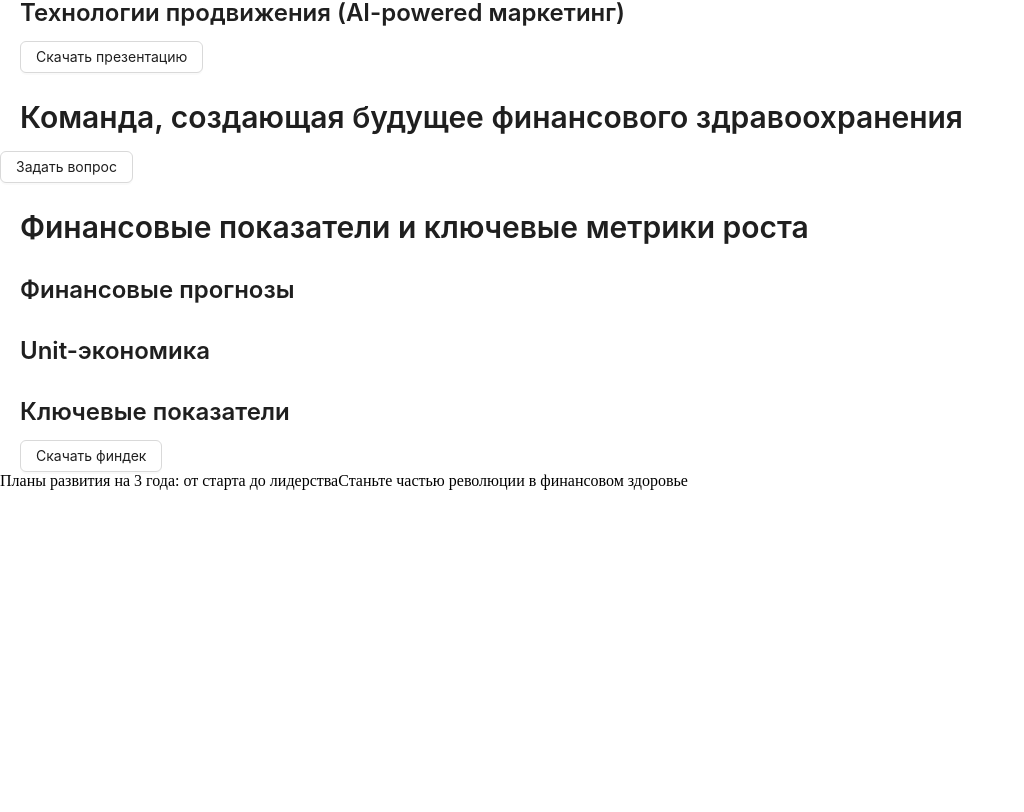
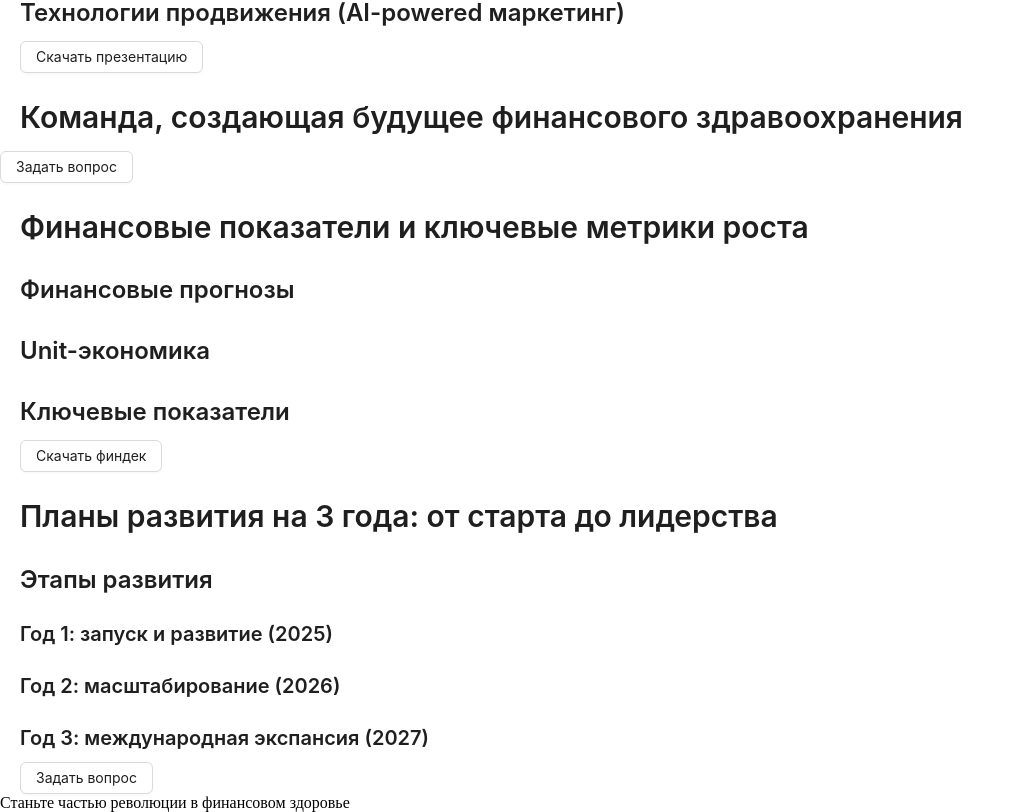
Before and after one commit to zdrnrt/cskn1, a React app: page / in a window 1280 px wide. Shown: the part 2190-3002 px from the top of the page, without its empty margins (0-1024 px from the left). Before the commit the page ends 2680 px from the top, so only its background shows below. Built offline with nearby package versions, Linux system fonts and the light colour scheme.

Commit message:
Структура данных для блока девять

```diff
--- a/src/App/Component/Nine/Nine.js
+++ b/src/App/Component/Nine/Nine.js
@@ -1,5 +1,101 @@
 import React from "react";
+import { Typography, Button } from "antd";
+const { Title } = Typography;
+
+const stages = [
+  {
+    title: 'Год 1: запуск и развитие (2025)',
+    steps: [
+      {
+        title: 'Q1:',
+        steps: [
+          'Формирование ключевой команды.',
+          'Разработка AI-платформы.',
+          'Запуск MVP.'
+        ]
+      },
+      {
+        title: 'Q2:',
+        steps: [
+          'Старт реалити-шоу.',
+          'Выход на операционную прибыль.',
+          'Расширение партнёрской сети.'
+        ]
+      },
+      {
+        title: 'Q3:',
+        steps: [
+          'Масштабирование продаж.',
+          'Оптимизация процессов.',
+          'Развитие AI-системы.'
+        ]
+      },
+      {
+        title: 'Q4:',
+        steps: [
+          'Выход на все регионы РФ.',
+          '50,000+ заявок в год.',
+          'Выручка 128.5M₽.'
+        ]
+      }
+    ]
+  },
+  {
+    title: 'Год 2: масштабирование (2026)',
+    steps: [
+      {
+        title: 'H1:',
+        steps: [
+          'Запуск на федеральном ТВ.',
+          '200,000+ заявок в год.',
+          'Новые продукты.'
+        ]
+      },
+      {
+        title: 'H2:',
+        steps: [
+          'Подготовка к экспансии.',
+          'Развитие технологий.',
+          'Выручка 890.6M₽.'
+        ]
+      }
+    ]
+  },
+  {
+    title: 'Год 3: международная экспансия (2027)',
+    steps: [
+      {
+        title: 'H1:',
+        steps: [
+          'Выход в Казахстан.',
+          '700,000+ заявок в год.',
+          'Новые рынки.'
+        ]
+      },
+      {
+        title: 'H2:',
+        steps: [
+          'Выход в Беларусь.',
+          'Развитие экосистемы.',
+          'Выручка 4.13B₽.'
+        ]
+      }
+    ]
+  }
+]
 
 export default function Nine() {
-  return 'Планы развития на 3 года: от старта до лидерства'
+  return (
+    <section className="nine">
+      <div className="container nine__content">
+        <Title level={2}>Планы развития на 3 года: от старта до лидерства</Title>
+        <Title level={3}>Этапы развития</Title>
+        <Title level={4}>Год 1: запуск и развитие (2025)</Title>
+        <Title level={4}>Год 2: масштабирование (2026)</Title>
+        <Title level={4}>Год 3: международная экспансия (2027)</Title>
+        <div><Button>Задать вопрос</Button></div>
+
+      </div>
+    </section>
+  )
 };
```
